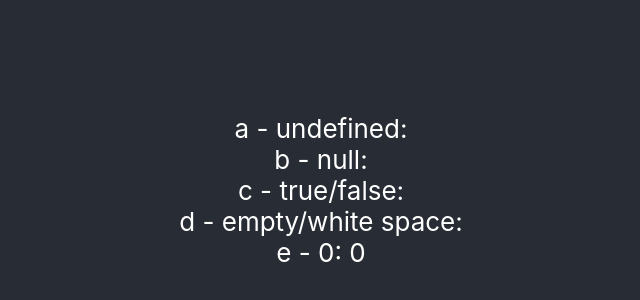
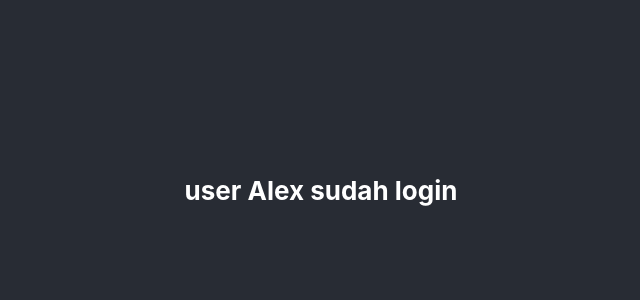
Before and after one commit to ahmadfajri/IntroReact, a React (Create React App) app: page / in a window 1280 px wide. Shown: the part 210-510 px from the top of the page, without its empty margins (319-959 px from the left). Built offline with nearby package versions, Linux system fonts and the light colour scheme.

Commit message:
menambah conditional rendering

```diff
--- a/src/App.js
+++ b/src/App.js
@@ -1,12 +1,12 @@
 import React from 'react';
 import './App.css';
-import Rendering from './Rendering';
+import Conditional from './Conditional';
 
 function App() {
   return (
     <div className="App">
       <header className="App-header">
-        <Rendering />
+        <Conditional />
       </header>
     </div>
   );
--- /dev/null
+++ b/src/Conditional.js
@@ -0,0 +1,12 @@
+import * as React from 'react';
+
+const Conditional = () => {
+  const isLogin = true
+  const userName = 'Alex'
+
+  return <div>
+    {isLogin ? <b>user {userName} sudah login</b> : 'silahkan login!'}
+  </div>
+}
+
+export default Conditional;
```
